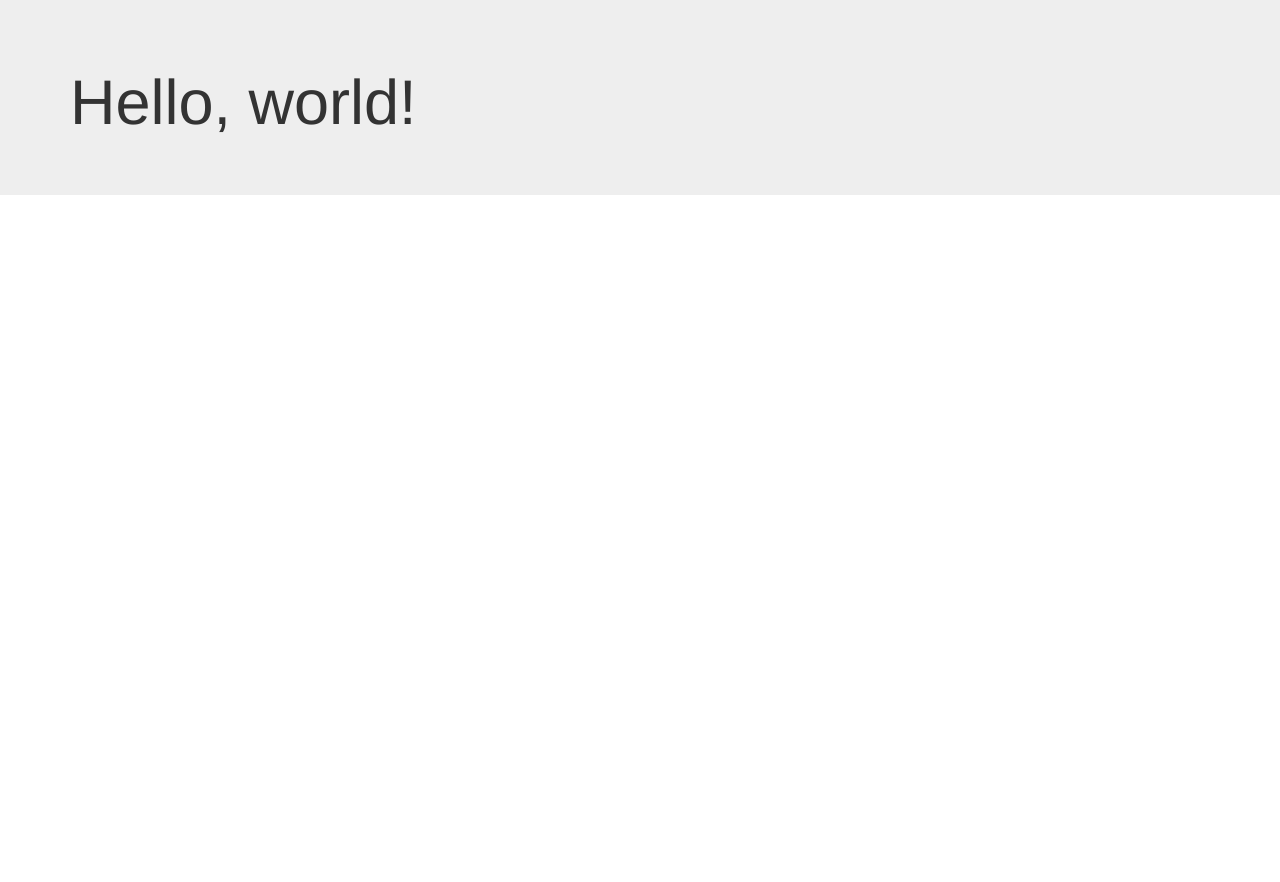
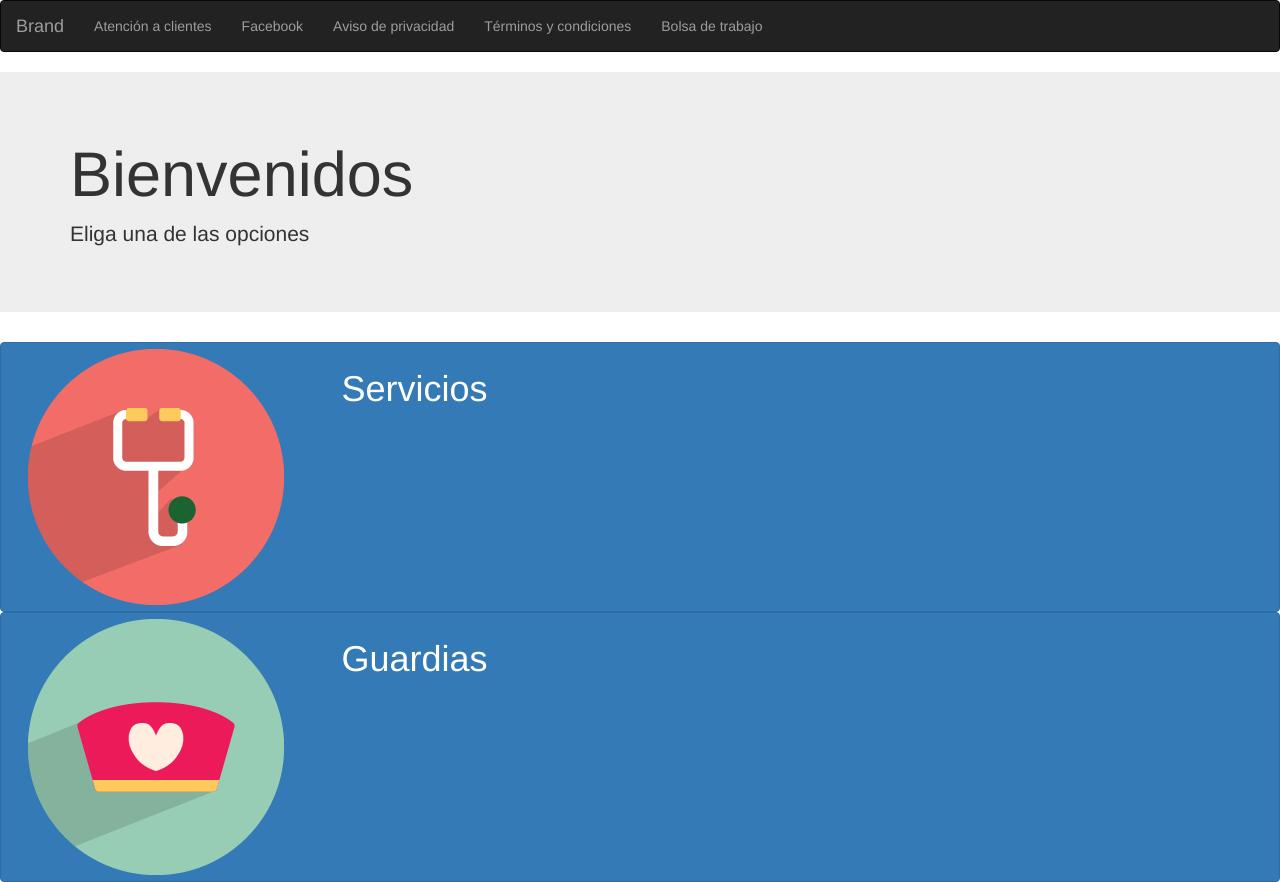
Before and after one commit to cecitorres/Dicleym-app, a website: page index.html in a window 1280 px wide. Before the commit the page ends 800 px from the top, so only its background shows below. Drawn offline with nearby package versions, Linux system fonts and the light colour scheme.

Commit message:
Index terminado

```diff
--- a/css/style-aditional.css
+++ b/css/style-aditional.css
@@ -15,3 +15,8 @@
 	height:100%;
 	background:url(../img/logo.jpeg) center center no-repeat;
 }
+
+/*index*/
+.index-btn h1 {
+	text-align: left;
+}
--- a/index.html
+++ b/index.html
@@ -5,17 +5,67 @@
     <meta http-equiv="X-UA-Compatible" content="IE=edge">
     <meta name="viewport" content="width=device-width, initial-scale=1">
 
-    <title>Bootstrap 101 Template</title>
+    <title>Dicleym app</title>
 
     <!-- Bootstrap -->
     <link href="bower_components/bootstrap/dist/css/bootstrap.min.css" rel="stylesheet">
+    <link href="css/style-aditional.css" rel="stylesheet">
 </head>
 <body>
+    <nav class="navbar navbar-inverse">
+        <div class="container-fluid">
+            <!-- Brand and toggle get grouped for better mobile display -->
+            <div class="navbar-header">
+              <button type="button" class="navbar-toggle collapsed" data-toggle="collapse" data-target="#bs-example-navbar-collapse-1" aria-expanded="false">
+                <span class="sr-only">Toggle navigation</span>
+                <span class="icon-bar"></span>
+                <span class="icon-bar"></span>
+                <span class="icon-bar"></span>
+              </button>
+              <a class="navbar-brand" href="#">Brand</a>
+            </div>
+
+            <!-- Collect the nav links, forms, and other content for toggling -->
+            <div class="collapse navbar-collapse" id="bs-example-navbar-collapse-1">
+                <ul class="nav navbar-nav">
+                    <li><a href="#">Atención a clientes</a></li>
+                    <li><a href="#">Facebook</a></li>
+                    <li><a href="#">Aviso de privacidad</a></li>
+                    <li><a href="#">Términos y condiciones</a></li>
+                    <li><a href="#">Bolsa de trabajo</a></li>
+                </ul>
+            </div><!-- /.navbar-collapse -->
+        </div><!-- /.container-fluid -->
+    </nav>
+
+
     <div class="jumbotron">
       <div class="container">
-          <h1>Hello, world!</h1>
+          <h1>Bienvenidos</h1>
+          <p>Eliga una de las opciones</p>
       </div>
     </div>
+
+    <div class="index-btn">
+        <a class="btn btn-primary col-xs-12" href="servicios.html" role="button">
+            <div class="col-xs-3">
+                <img src="img/icons/doctor.png" alt="" class="img-responsive servicio-logo" alt="Responsive image">
+            </div>
+            <div class="col-xs-9 pull-left">
+                <h1>Servicios</h1>
+            </div>
+        </a>
+        <br><br><br><br><br><br>
+        <a class="btn btn-primary col-xs-12" href="servicios.html" role="button">
+            <div class="col-xs-3">
+                <img src="img/icons/medical cap.png" alt="" class="img-responsive servicio-logo" alt="Responsive image">
+            </div>
+            <div class="col-xs-9 pull-left">
+                <h1>Guardias</h1>
+            </div>
+        </a>
+        </div>
+
 
     <!-- jQuery (necessary for Bootstrap's JavaScript plugins) -->
     <script src="https://ajax.googleapis.com/ajax/libs/jquery/1.11.3/jquery.min.js"></script>
```
